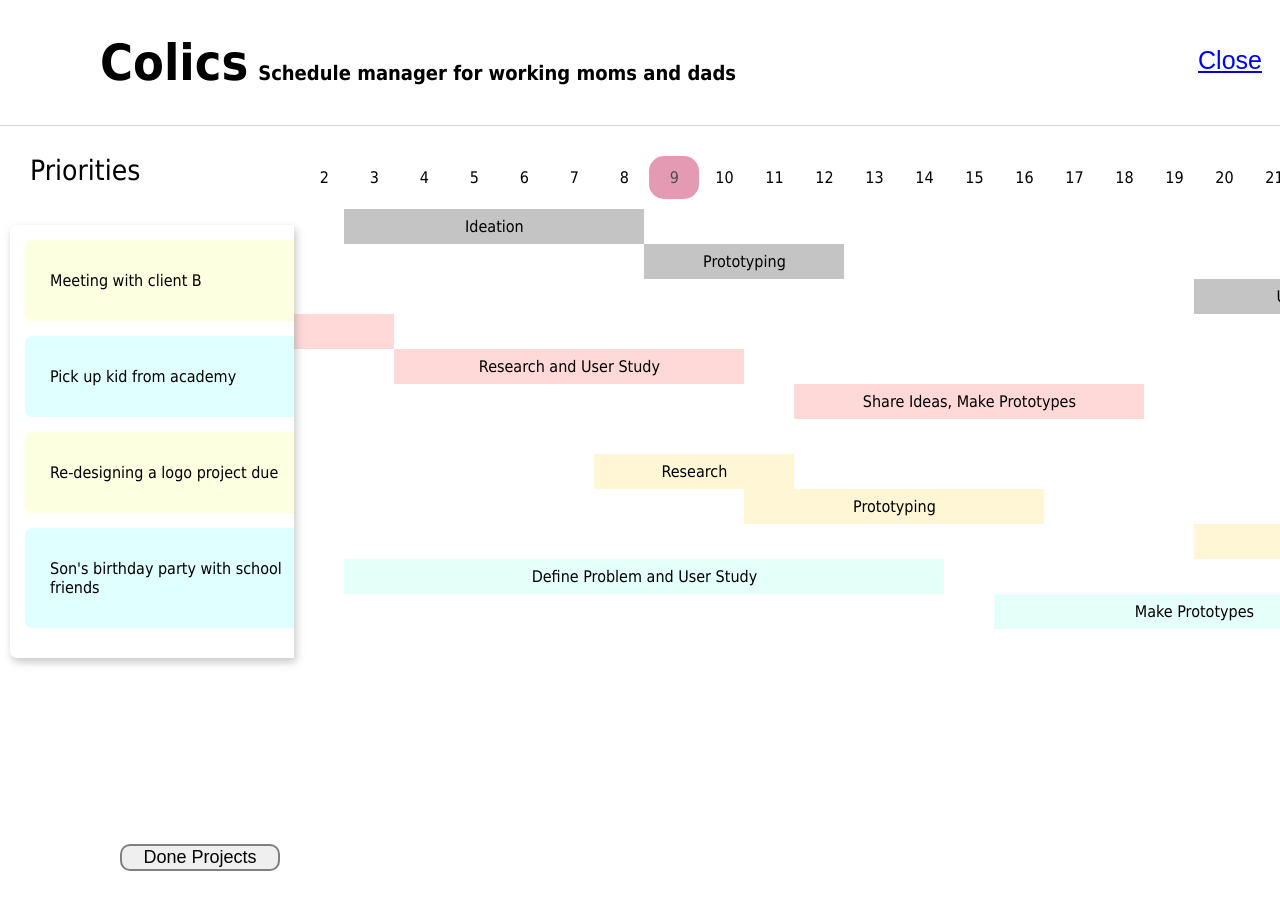
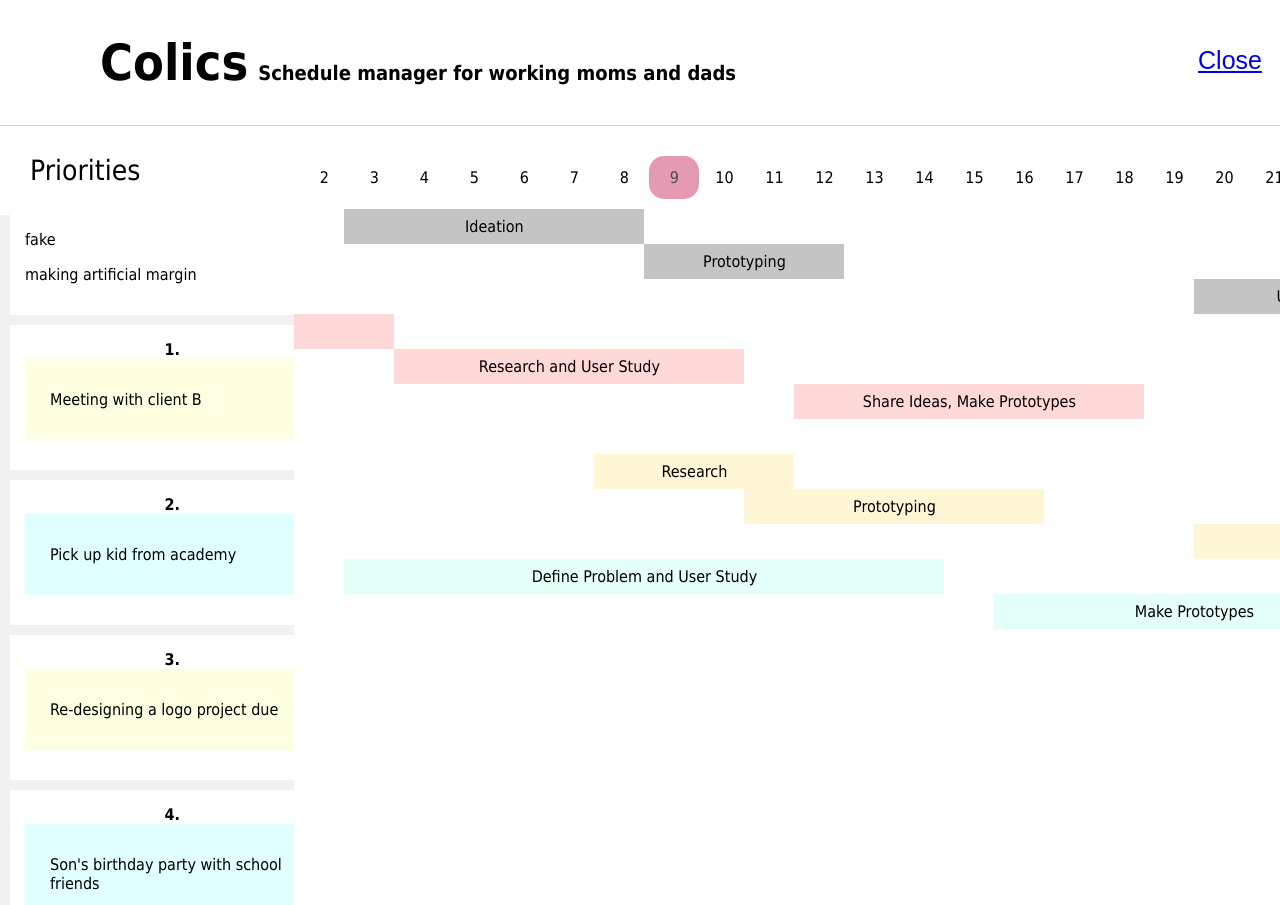
Before and after one commit to dbwk18/HCI-DesignProject, a React (Create React App) app: page /Projects in a window 1280 px wide. Before the commit the page ends 879 px from the top, so only its background shows below. Built offline with nearby package versions, Linux system fonts and the light colour scheme.

Commit message:
priorities left bar done

```diff
--- a/src/Components/Categorybox/Categorybox.css
+++ b/src/Components/Categorybox/Categorybox.css
@@ -17,7 +17,7 @@
   flex-direction: column;
   /* max-width: 1200px; */
   /* height: 50vh; */
-  filter: drop-shadow(2px 4px 4px #5555);
+  /* filter: drop-shadow(2px 4px 4px #5555); */
   overflow: hidden;
 
   margin-top: 20px;
@@ -43,7 +43,6 @@
 
 
   background-color: rgb(255, 255, 255);
-
   padding: 15px;
 }
 
--- a/src/Components/Projectmenu/Projectmenu.css
+++ b/src/Components/Projectmenu/Projectmenu.css
@@ -1,5 +1,7 @@
 .projectMenu {
   height: 550px;
+  /* border-right-color: gray;
+  border-right-width: 5px; */
 }
 
 .projectHeaderText {
@@ -7,14 +9,14 @@
   margin-left: 30px;
 }
 
-.projectAddBtn {
+/* .projectAddBtn {
   font-size: 24px;
   border: 2px solid gray;
   float: right;
   border-radius: 10px;
   padding-left: 10px;
   padding-right: 10px;
-}
+} */
 
 .projectmenu-category {
   text-align: center;
@@ -23,6 +25,8 @@
   height: 100px;
   line-height: 100px;
   font-size: 24px;
+  /* border-right-color: gray;
+  border-width: 1px; */
 }
 
 #project1 {
@@ -40,7 +44,7 @@
 #project4 {
   background-color: #e5fff9;
 }
-
+/*
 .doneprojectBtn {
   position: fixed;
   width: 160px;
@@ -49,7 +53,7 @@
   border: 2px solid gray;
   border-radius: 10px;
   justify-content: center;
-}
+} */
 
 .flexbox {
   display: flex;
@@ -57,33 +61,48 @@
   width: 100%;
   align-content: column;
   flex-direction: column;
+  /* box-sizing: content-box; */
+  /* align-items: stretch; */
   /* max-width: 1200px; */
-  /* height: 50vh; */
-  filter: drop-shadow(2px 4px 4px #5555);
-  overflow: hidden;
-  margin-top: 20px;
+  height: 690px;
+  /* filter: drop-shadow(2px 4px 4px #5555); */
+  overflow: scroll;
+  margin-top: 0px;
   /* margin: 100 auto; */
-  padding-top: 20 px;
-  padding: 15 px;
+  padding-top: 10 px;
+  padding: 10 px;
+  background-color: rgb(241, 241, 241);
 }
 
 .flexbox .board {
   display: flex;
   flex-direction: column;
   align-items: 'center';
-  margin: 10px 10px 10px;
-  border-radius: 7px;
-  width: 100%;
+  box-sizing: content-box;
+  margin: 10px 10px 10px 10px;
+  margin-top: auto;
+  border-radius: 0px;
+  /* border: none; */
+
+  width: rem;
   background-color: rgb(255, 255, 255);
   padding: 15px;
 }
 
+.label {
+  align-items: center;
+  font-weight: bold;
+}
 
 .card-family {
   padding: 15px 25px;
+  /* margin-left: 10%; */
+  box-sizing: content-box;
+  margin-right: 3%;
+  width: rem;
   background-color:rgb(224, 255, 255);
   border-style: hidden;
-  border-radius: 7px;
+  /* border-radius: 7px; */
   cursor: pointer;
   margin-bottom: 15px;
 
@@ -91,18 +110,26 @@
 
 .card-private {
   padding: 15px 25px;
+  box-sizing: content-box;
+  width: rem;
+  /* margin-left: 10%; */
+  margin-right: 3%;
   background-color:rgb(255, 230, 255);
   border-style: hidden;
-  border-radius: 7px;
+  /* border-radius: 7px; */
   cursor: pointer;
   margin-bottom: 15px;
 
 }
 .card-work {
   padding: 15px 25px;
+  box-sizing: content-box;
+  /* margin-left: 10%; */
+  margin-right: 3%;
+  width: rem;
   background-color:rgb(252, 255, 224);
   border-style: hidden;
-  border-radius: 7px;
+  /* border-radius: 7px; */
   cursor: pointer;
   margin-bottom: 15px;
 
--- a/src/Components/Projectmenu/Projectmenu.js
+++ b/src/Components/Projectmenu/Projectmenu.js
@@ -6,6 +6,7 @@ import ProjectBox from './ProjectBox';
 import Boxes from './Boxes';
 import Card from './Card/Card';
 import Board from './Board/Board';
+
 function Projectmenu(){
 
     // #######Modal창을 위한 함수들##########
@@ -26,6 +27,20 @@ function Projectmenu(){
         closeModal();
     }
 
+    const getNum = (boardId) => {
+        console.log(document.getElementById(boardId).textContent);
+    }
+
+    // getNum('1');
+    let order = [];
+    // const update() {
+    //     for (let i=0;i<4;i++)
+    // }
+
+    // let card1 = 1;
+    // let card2 = 2;
+    // let card3 = 3;
+    // let card4 = 4;
     // useEffect(() => {
     //     console.log(pjname)
     //   }, [pjname]);
@@ -40,26 +55,56 @@ function Projectmenu(){
                 {/* <Modal open={modalOpen} close={closeModal} create={addProject}></Modal> */}
             </div>
             <div className = 'flexbox'>
-                <Board className = 'board'>
-                    <Card id = 'card-4' category = 'work' className = 'card-work' draggable = 'true'>
-                        <p>Meeting with client B</p>
+                <Board className = 'board' id = 'fakebox'>
+                    <label>fake</label>
+                    <p>making artificial margin</p>
+                </Board>
+                <Board className = 'board' id = '1'>
+                    <label className = "label" style = {{alignSelf: 'center'}}>1.</label>
+                    <Card id = 'card1' category = 'work' className = 'card-work' draggable = 'true' onDrag = 'update' >
+
+                        <p>Meeting with client B </p>
                     </Card>
-                    <Card id = 'card-2' category = 'family' className = 'card-family' draggable = 'true'>
+                    {/* <p></p>
+                    <Card id = 'card11' category = 'work' className = 'card-work' draggable = 'true' onDrag = 'update'>
+                        <p>Meeting with client BB </p>
+                    </Card> */}
+                </Board>
+
+                <Board className = 'board' id = '2'>
+                    <label className = "label" style = {{alignSelf: 'center'}}>2.</label>
+                    <Card id = 'card2' category = 'family' className = 'card-family' draggable = 'true'>
                         <p>Pick up kid from academy</p>
                     </Card>
-                    <Card id = 'card-6' category = 'work' className = 'card-work' draggable = 'true'>
+                </Board>
+
+                <Board className = 'board' id = '3'>
+                    <label className = "label" style = {{alignSelf: 'center'}}>3.</label>
+                    <Card id = 'card3' category = 'work' className = 'card-work' draggable = 'true'>
                         <p>Re-designing a logo project due</p>
                     </Card>
-                    <Card id = 'card-5' category = 'family' className = 'card-family' draggable = 'true'>
+                </Board>
+
+                <Board className = 'board' id = '4'>
+                    <label className = "label" style = {{alignSelf: 'center'}}>4.</label>
+                    <Card id = 'card4' category = 'family' className = 'card-family' draggable = 'true'>
                         <p>Son's birthday party with school friends</p>
                     </Card>
                 </Board>
+
+                <Board className = 'board' id = '5'>
+                    <label className = "label" style = {{alignSelf: 'center'}}>5.</label>
+                    <Card id = 'card5' category = 'private' className = 'card-private' draggable = 'true'>
+                        <p>Go to the opera</p>
+                    </Card>
+                </Board>
+
             </div>
             {/* <Card className = 'projectmenu-category' id = 'project1'>Web K Design</Card>
             <Card className = 'projectmenu-category' id = 'project2'>Project A</Card>
             <Card className = 'projectmenu-category' id = 'project3'>Designing app B UI</Card>
             <Card className = 'projectmenu-category' id = 'project4'>Redesigning J</Card> */}
-            <Boxes project={pjname}></Boxes>
+            {/* <Boxes project={pjname}></Boxes> */}
 
 
         </div>
--- a/src/Pages/Projectpage/Projectpage.css
+++ b/src/Pages/Projectpage/Projectpage.css
@@ -23,11 +23,11 @@
   background-color: white;
 }
 
-.doneprojectBtn {
+/* .doneprojectBtn {
   position: fixed;
   margin-left: 120px;
-  /* display: flex; */
+  display: flex;
   margin-top: 140px;
-  /* align-items: flex-end; */
+  align-items: flex-end;
   justify-content: center;
-}
+} */
--- a/src/Pages/Projectpage/Projectpage.js
+++ b/src/Pages/Projectpage/Projectpage.js
@@ -17,7 +17,7 @@ function Projectpage() {
             <div className = 'mainContainer'>
                 <div className='projectmenuContainer'>
                     <Projectmenu />
-                    <button className = 'doneprojectBtn'>Done Projects</button>
+                    {/* <button className = 'doneprojectBtn'>Done Projects</button> */}
 
                 </div>
                 <div className='timelineContainer'>
```
